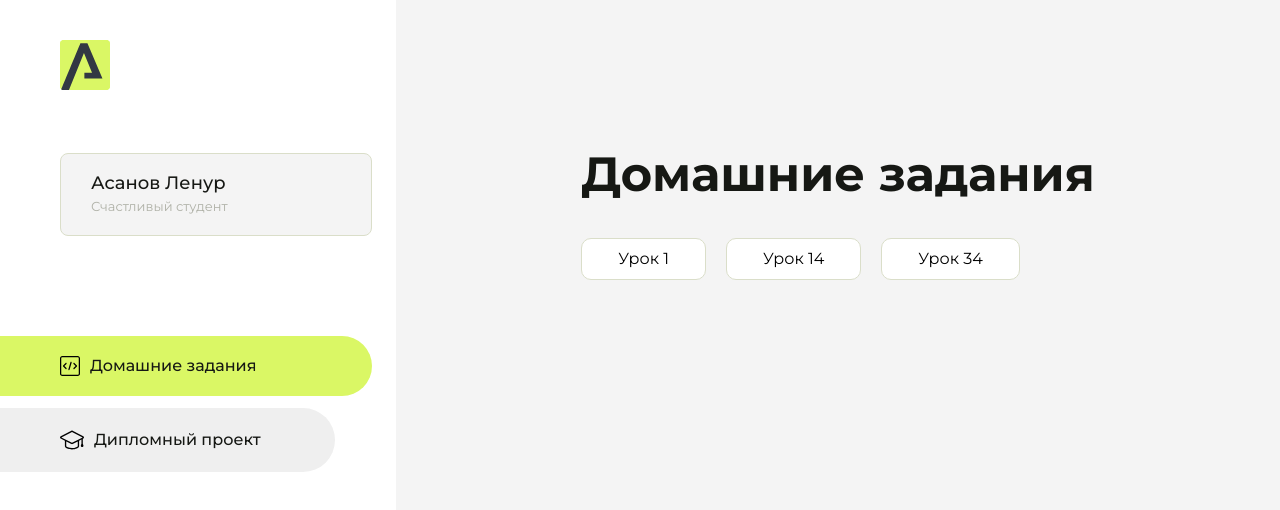
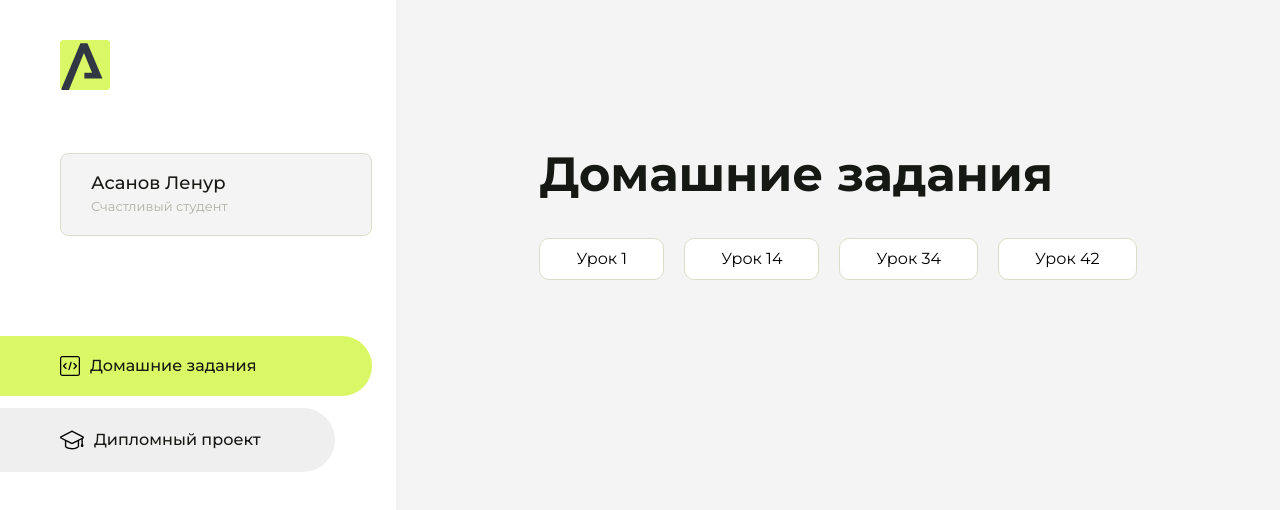
Before and after one commit to asanovlenur09/home-work, a plain HTML site: page index.html in a window 1280 px wide. Drawn offline with Linux system fonts and the light colour scheme.

Commit message:
Update index.html

```diff
--- a/index.html
+++ b/index.html
@@ -101,6 +101,9 @@
                       <li class="content__list-item">
                         <a href="homework-3_34/index.html">Урок 34</a>
                     </li>
+                      <li class="content__list-item">
+                        <a href="homework-3_34/index.html">Урок 42</a>
+                    </li>
                 </ul>
             </div>
             <div class="content__block hidden" id="diplomBlock">
```
